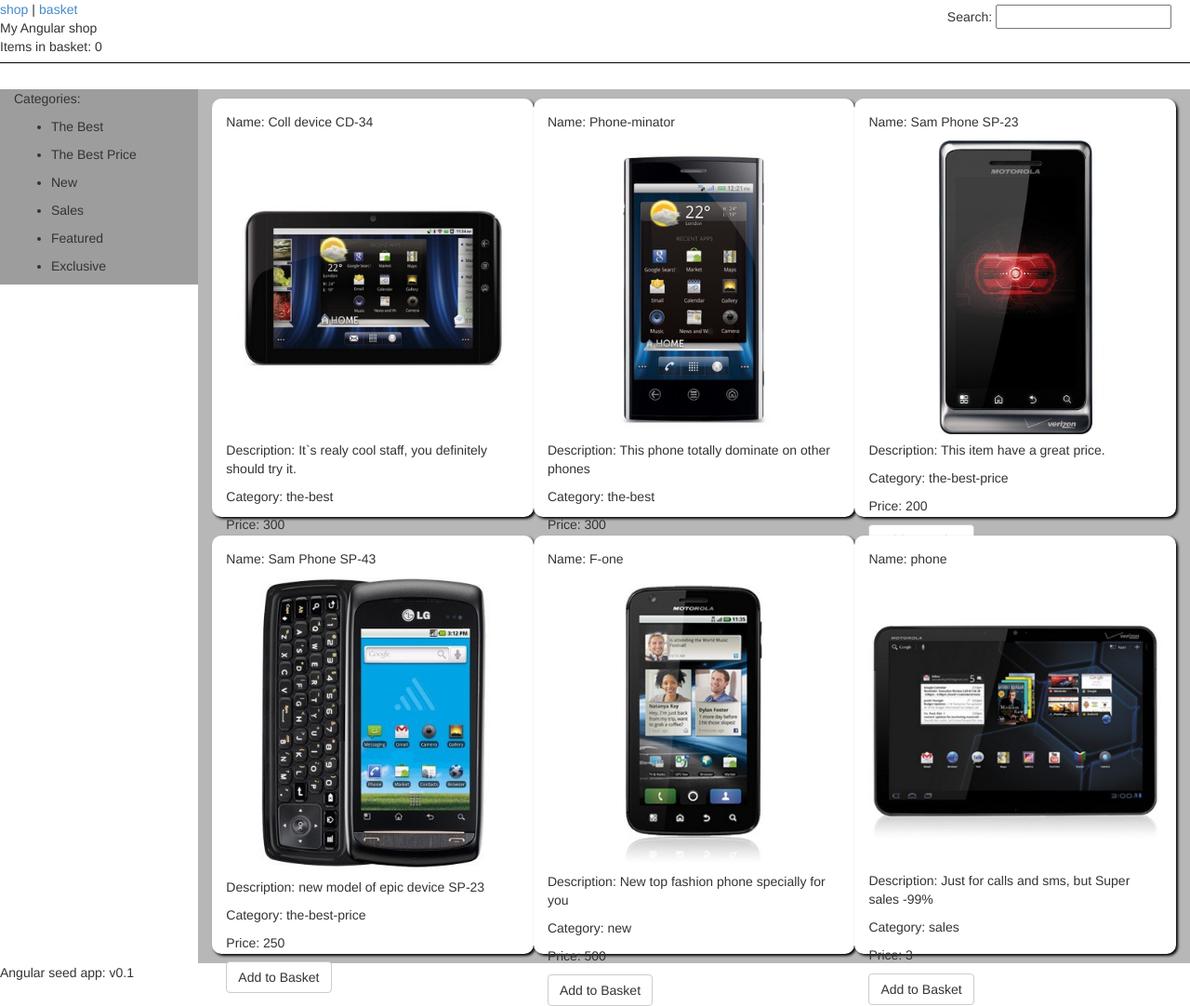
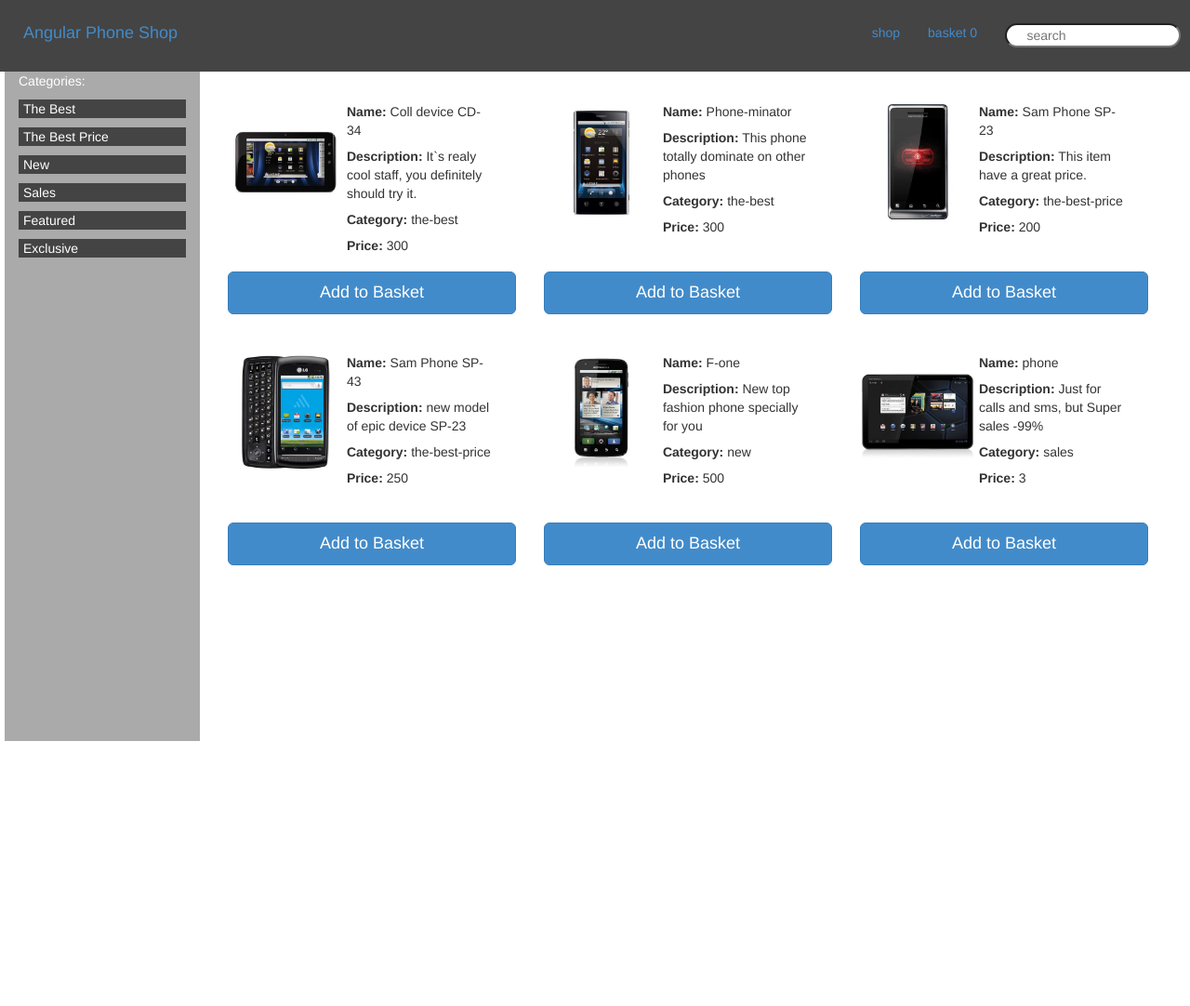
Before and after one commit to eugenebovkun/matrix42, a website: page app/index.html at #/shop in a window 1280 px wide. Shown: the whole page at 93% size. After the commit the page ends 800 px from the top, so only its background shows below. Drawn offline with Linux system fonts and the light colour scheme.

Commit message:
refactoring and styling

```diff
--- a/app/components/header/header.html
+++ b/app/components/header/header.html
@@ -1,5 +1,14 @@
-<div>
-    <div class="">My Angular shop</div>
-    <div>Items in basket: {{basket.count}} </div>
-    <div class="search">Search: <input ng-model="searchQuery" type="text"/></div>
+<div class="header navbar navbar-static-top">
+
+    <a href="#/" class="navbar-brand">
+        Angular Phone Shop
+    </a>
+
+    <ul class="nav navbar-nav navbar-right">
+        <li><a href="#/shop">shop</a></li>
+        <li><a href="#/basket">basket  {{basket.count}}</a><!--<p class="glyphicon glyphicon-shopping-cart"></p><p class="basket-item-count">  </p>--></li>
+        <li class="search"><a><input placeholder="     search" ng-model="searchQuery" type="text"/></a> </li>
+
+    </ul>
+
 </div>
--- a/app/app.css
+++ b/app/css/app.css
@@ -5,12 +5,6 @@
   border-bottom: 0.1em solid black;
   margin-bottom: 2em;
   padding: 0 0 0.5em;
-}
-
-.search {
-  position: absolute;
-  right: 20px;
-  top: 5px;
 }
 
 .menu > li {
@@ -39,3 +33,31 @@
   display: inline-block;
   margin: 10px;
 }
+
+.header.navbar{
+  margin-bottom: 0;
+}
+
+.shop.container-fluid{
+  padding-left: 5px;
+}
+
+.header {
+  padding: 10px;
+  background: #444444;
+  color: #fff;
+}
+.header .glyphicon{
+  font-size: 25px;
+}
+
+.header .basket-item-count{
+  /*color: #000;*/
+  left: -10px;
+  display: inline-block;
+  font-size: 25px
+}
+
+.header .basket{
+  color:#fff
+}
--- a/app/css/shop.css
+++ b/app/css/shop.css
@@ -2,33 +2,68 @@
     width: 100%;
 }
 
+div[category-select]{
+    height: 90vh;
+}
+
+ul.categories li{
+    background: #444444;
+    padding-left: 5px;
+
+}
+
 .categories li.selected {
-    background-color: #19a121;
+    background-color: #c6bfbf;
 }
 div[category-select]{
-    background: #9d9d9d;
+    background: #aaaaaa;
+    color: #fff;
 }
 
 .item-grid {
-    background: #b7b7b7;
+    /*background: #b7b7b7;*/
 }
 
 .item-grid>div{
-    background: #b7b7b7;
-    background-color: #FFF;
     padding: 15px;
-    border-radius: 10px;
+    /*border-radius: 10px;*/
     margin: 10px auto;
-    height: 450px;
-    box-shadow: 2px 2px 3px black;
+    height: 250px;
+    /*box-shadow: 2px 2px 3px black;*/
 }
 
 .item-grid>div:hover{
-    background-color: #e2e2e2;
+    /*background-color: #e2e2e2;*/
 }
 
 .item-description{
     overflow-x: auto;
-    max-height: 40px;
-    margin-top: 7px;
+    max-height: 60px;
 }
+
+.search input{
+    border-radius: 15px;
+}
+
+.item-image{
+    width: 40%;
+    display: inline-block;
+    vertical-align: top;
+    margin-top: 10px;
+}
+
+.shop .item-details{
+    width: 50%;
+    display: inline-block;
+    margin: 0;
+    height: 180px;
+}
+
+.shop .item-details div{
+    margin-top: 8px;
+}
+
+.shop .item-grid .btn.btn-primary{
+    width: 100%;
+    margin: 10px auto;
+}
--- a/app/index.html
+++ b/app/index.html
@@ -10,15 +10,15 @@
   <title>My AngularJS App</title>
   <meta name="description" content="">
   <meta name="viewport" content="width=device-width, initial-scale=1">
-  <link rel="stylesheet" href="app.css">
-  <link rel="stylesheet" href="bower_components/bootstrap/dist/css/bootstrap.css">
+  <link rel="stylesheet" href="css/app.css">
+  <link rel="stylesheet" href="bower_components/bootstrap/dist/css/bootstrap.min.css">
   <link rel="stylesheet" href="css/shop.css">
   <script src="bower_components/html5-boilerplate/js/vendor/modernizr-2.6.2.min.js"></script>
+  <script src="bower_components/bootstrap/dist/js/bootstrap.min.js"></script>
 </head>
 <body>
-  <ul class="menu">
-    <li><a href="#/shop">shop</a></li>
-    <li><a href="#/basket">basket</a></li>
+
+
     <shop-header search-query="searchQuery" basket-items="BasketItems"></shop-header>
   </ul>
 
@@ -28,7 +28,6 @@
 
   <div ng-view></div>
 
-  <div>Angular seed app: v<span app-version></span></div>
 
   <!-- In production use:
   <script src="//ajax.googleapis.com/ajax/libs/angularjs/x.x.x/angular.min.js"></script>
--- a/app/shop/categoryTpl.html
+++ b/app/shop/categoryTpl.html
@@ -1,7 +1,7 @@
 <p>
     Categories:
 </p>
-<ul class="categories" ng-click="blabla()">
+<ul class="categories list-unstyled" ng-click="blabla()">
     <li ng-repeat="category in categories.categories" ng-click="setActiveCategory(category)" ng-class="{selected: isActive(category)}">
         <p>{{category.name}}</p>
     </li>
--- a/app/shop/shop.html
+++ b/app/shop/shop.html
@@ -1,23 +1,24 @@
-<div class="shop" active-category="activeCategory">
+<div class="shop container-fluid" active-category="activeCategory">
     <div category-select class="col-md-2 categories" active-category-name="activeCategoryName">
     </div>
 
     <div class="col-md-10 item-grid" active-category-id="activeCategoryId">
-        <div class="col-md-4"
+        <div class="col-md-4 col-md-offset-1 col-xs-4 col-xs-offset-1"
              ng-repeat="item in items.items | filter:{categoryId: activeCategoryName} | filter:{name:searchQuery}"
              class="thumbnail phone-listing">
 
+            <div class="item-image">
+                <img src="{{'../app/data/images/'+item.image}}"/>
+            </div>
 
-            <p>Name: {{item.name}}</p>
-            <img src="{{'../app/data/images/'+item.image}}"/>
+            <div class="item-details">
+                <div><strong>Name:</strong> {{item.name}}</div>
+                <div class="item-description"><strong>Description:</strong> {{item.description}}</div>
+                <div><strong>Category:</strong> {{item.categoryId}}</div>
+                <div><strong>Price:</strong> {{item.price}}</div>
+            </div>
 
-            <p class="item-description">Description: {{item.description}}</p>
-
-            <p>Category: {{item.categoryId}}</p>
-
-            <p>Price: {{item.price}}</p>
-
-            <div class="btn btn-default" ng-click="addToBasket(item)">Add to Basket</div>
+            <button class="btn btn-lg  btn-primary" ng-click="addToBasket(item)">Add to Basket</button>
 
         </div>
     </div>
```
Also changed, not shown: app/components/basket/basket.html (+2 -2 lines).
